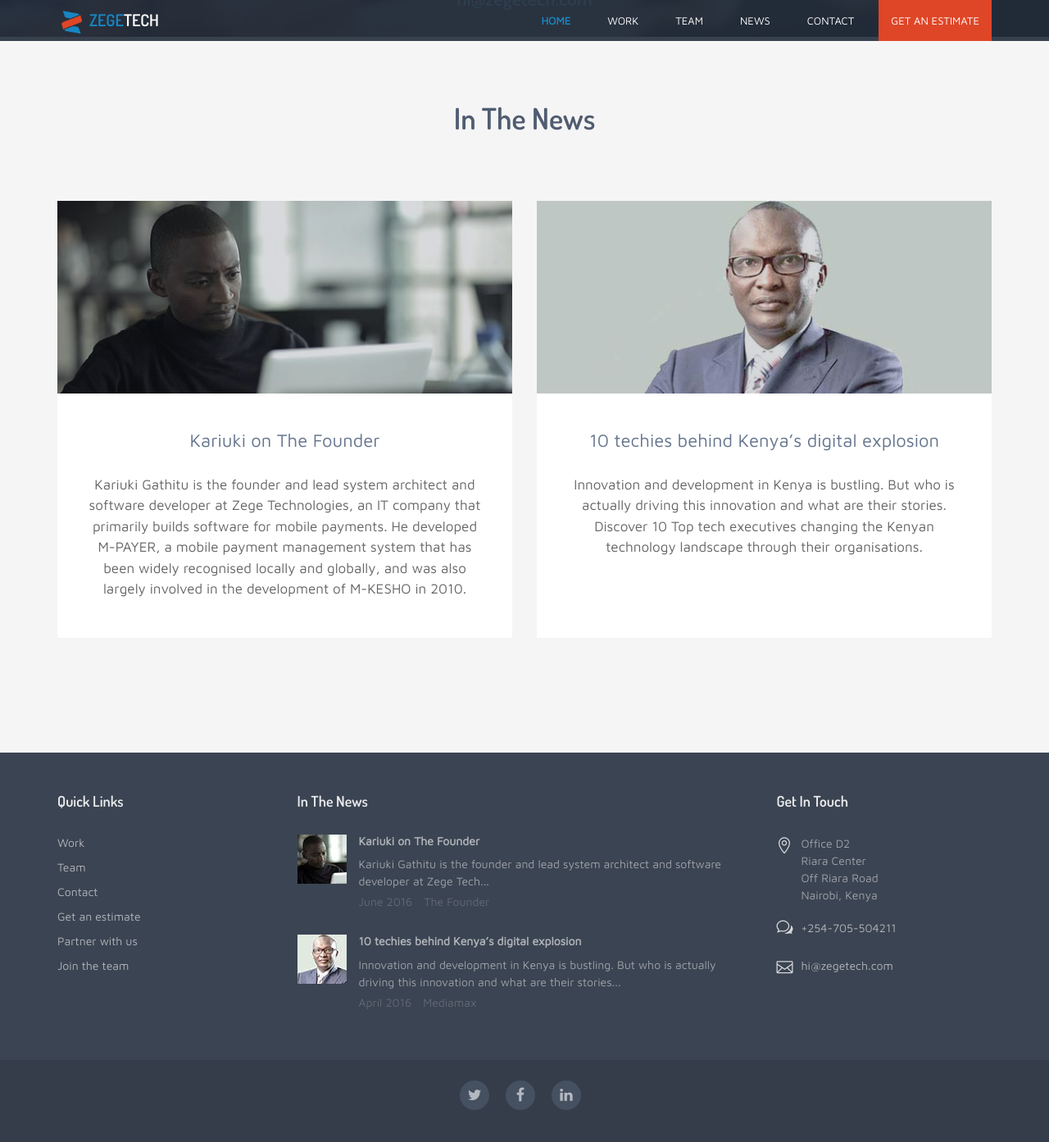
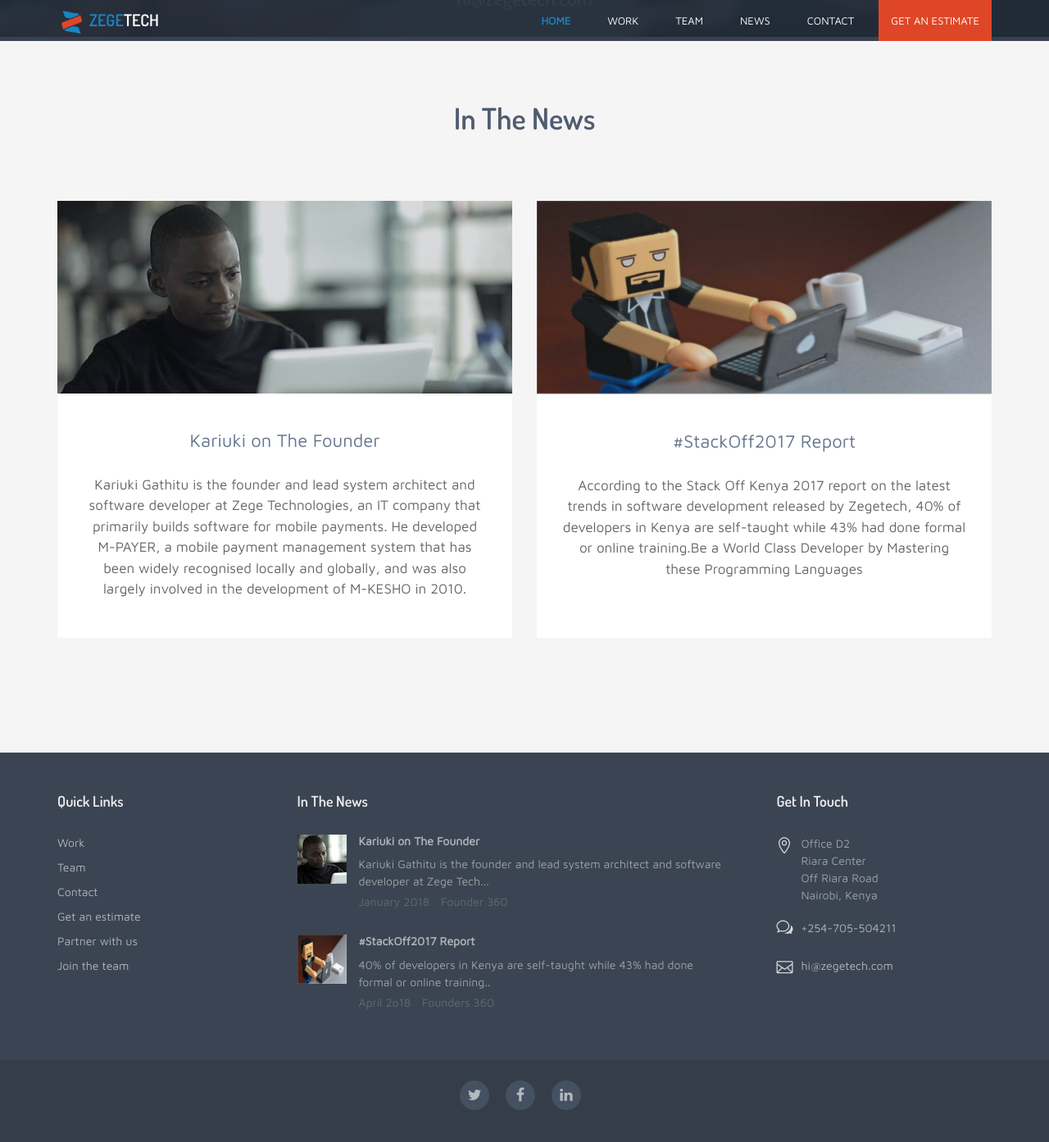
Before and after one commit to zegetech/zegetech.github.io, a Jekyll site: the page built from index.md, in a window 1280 px wide and 1400 px high, scrolled down 4447 px. Shown: the top 1393 px of the window at 82% size. Built offline with Jekyll 4.4.1, drawn with Linux system fonts in a browser that asks for light colours.

Commit message:
zegetech-jekyll V 0.0.29 update inNews section

```diff
--- a/_includes/footer.html
+++ b/_includes/footer.html
@@ -26,24 +26,24 @@
                 <img class="img-responsive" src="/assets/images/blog/kariuki-tiny-thumb.jpg" alt="Kariuki Gathitu" title="Kariuki Gathitu" />
               </figure>
               <div class="content">
-                <h4 class="post-title"><a href="https://thefounder.co.ke/kariuki-gathitu-founder-m-payer/" target="_blank">Kariuki on The Founder</a></h4>
+                <h4 class="post-title"><a href="https://founder360mag.com/this-entrepreneur-left-his-bank-job-and-built-one-of-the-most-successful-fintech-products-in-africa/" target="_blank">Kariuki on The Founder</a></h4>
                 <p class="intro">Kariuki Gathitu is the founder and lead system architect and software developer at Zege Tech...</p>
                 <ul class="meta list-inline">
-                  <li>June 2016</li>
-                  <li>The Founder</li>
+                  <li>January 2018</li>
+                  <li>Founder 360</li>
                 </ul>
               </div><!--//content-->
             </div>
             <div class="item">
               <figure class="figure">
-                <img class="img-responsive" src="/assets/images/blog/mikemacharia-tiny-thumb.jpg" alt="Mike Macharia" title="Mike Macharia" />
+                <img class="img-responsive" src="/assets/images/blog/stack-off-thumb.jpg" alt="stack-off" title="stack-off" />
               </figure>
               <div class="content">
-                <h4 class="post-title"><a href="http://www.mediamaxnetwork.co.ke/features/215814/10-techies-behind-kenyas-digital-explosion/" target="_blank">10 techies behind Kenya’s digital explosion</a></h4>
-                <p class="intro">Innovation and development in Kenya is bustling. But who is actually driving this innovation and what are their stories...</p>
+                <h4 class="post-title"><a href="https://founder360mag.com/stackoff2017-report-be-a-world-class-developer-by-mastering-these-programming-languages/" target="_blank">#StackOff2017 Report</a></h4>
+                <p class="intro">40% of developers in Kenya are self-taught while 43% had done formal or online training..</p>
                 <ul class="meta list-inline">
-                  <li>April 2016</li>
-                  <li>Mediamax</li>
+                  <li>April 2o18</li>
+                  <li>Founders 360</li>
                 </ul>
               </div><!--//content-->
             </div>
--- a/_includes/latest_blogs.html
+++ b/_includes/latest_blogs.html
@@ -6,10 +6,10 @@
       <div class="item col-md-6 col-sm-6 col-xs-12">
         <div class="item-inner">
           <figure class="figure">
-            <a href="https://thefounder.co.ke/kariuki-gathitu-founder-m-payer/"><img class="img-responsive" src="/assets/images/blog/kariuki-thumb.jpg" alt="Kariuki Gathitu on Laptop" title="Kariuki Gathitu" /></a>
+            <a href="https://founder360mag.com/this-entrepreneur-left-his-bank-job-and-built-one-of-the-most-successful-fintech-products-in-africa/"><img class="img-responsive" src="/assets/images/blog/kariuki-thumb.jpg" alt="Kariuki Gathitu on Laptop" title="Kariuki Gathitu" /></a>
           </figure>
           <div class="content-wrapper text-center">
-            <h3 class="sub-title"><a href="https://thefounder.co.ke/kariuki-gathitu-founder-m-payer/" target="_blank">Kariuki on The Founder</a></h3>
+            <h3 class="sub-title"><a href="https://founder360mag.com/this-entrepreneur-left-his-bank-job-and-built-one-of-the-most-successful-fintech-products-in-africa/" target="_blank">Kariuki on The Founder</a></h3>
             <div class="desc">
               <p>Kariuki Gathitu is the founder and lead system architect and software developer at Zege Technologies, an IT company that primarily builds software for mobile payments. He developed M-PAYER, a mobile payment management system that has been widely recognised locally and globally, and was also largely involved in the development of M-KESHO in 2010.</p>
             </div><!--//desc-->
@@ -19,12 +19,13 @@
       <div class="item col-md-6 col-sm-6 col-xs-12">
         <div class="item-inner">
           <figure class="figure">
-            <a href="http://www.mediamaxnetwork.co.ke/features/215814/10-techies-behind-kenyas-digital-explosion/"><img class="img-responsive" src="/assets/images/blog/mikemacharia-thumb.jpg" alt="Mike Macharia headshot" title="Mike Macharia" /></a>
+            <a href="https://founder360mag.com/stackoff2017-report-be-a-world-class-developer-by-mastering-these-programming-languages/"><img class="img-responsive" src="/assets/images/blog/stack-off.-tiny-thumb.jpg" alt="stack-off-2017" title="Stack-off-2017" /></a>
           </figure>
           <div class="content-wrapper text-center">
-            <h3 class="sub-title"><a href="http://www.mediamaxnetwork.co.ke/features/215814/10-techies-behind-kenyas-digital-explosion/" target="_blank">10 techies behind Kenya’s digital explosion</a></h3>
+            <h3 class="sub-title"><a href="https://founder360mag.com/stackoff2017-report-be-a-world-class-developer-by-mastering-these-programming-languages/" target="_blank">#StackOff2017 Report</a></h3>
             <div class="desc">
-              <p>Innovation and development in Kenya is bustling. But who is actually driving this innovation and what are their stories. Discover 10 Top tech executives changing the Kenyan technology landscape through their organisations.</p>
+              <p>According to the Stack Off Kenya 2017 report on the latest trends in software development released by Zegetech, 40% of
+              developers in Kenya are self-taught while 43% had done formal or online training.Be a World Class Developer by Mastering these Programming Languages</p>
             </div><!--//desc-->
           </div><!--//content-wrapper text-center-->
         </div><!--//item-inner-->
```
Also changed, not shown: _posts/2018-01-19-Entrepreneur-left-his-bank-job.md (added, +27 -0 lines), assets/images/blog/kariuki-thumb2.jpg (added), assets/images/blog/stack-off-thumb.jpg (added), assets/images/blog/stack-off.-tiny-thumb.jpg (added), assets/images/blog/stack-off.jpg (added).
